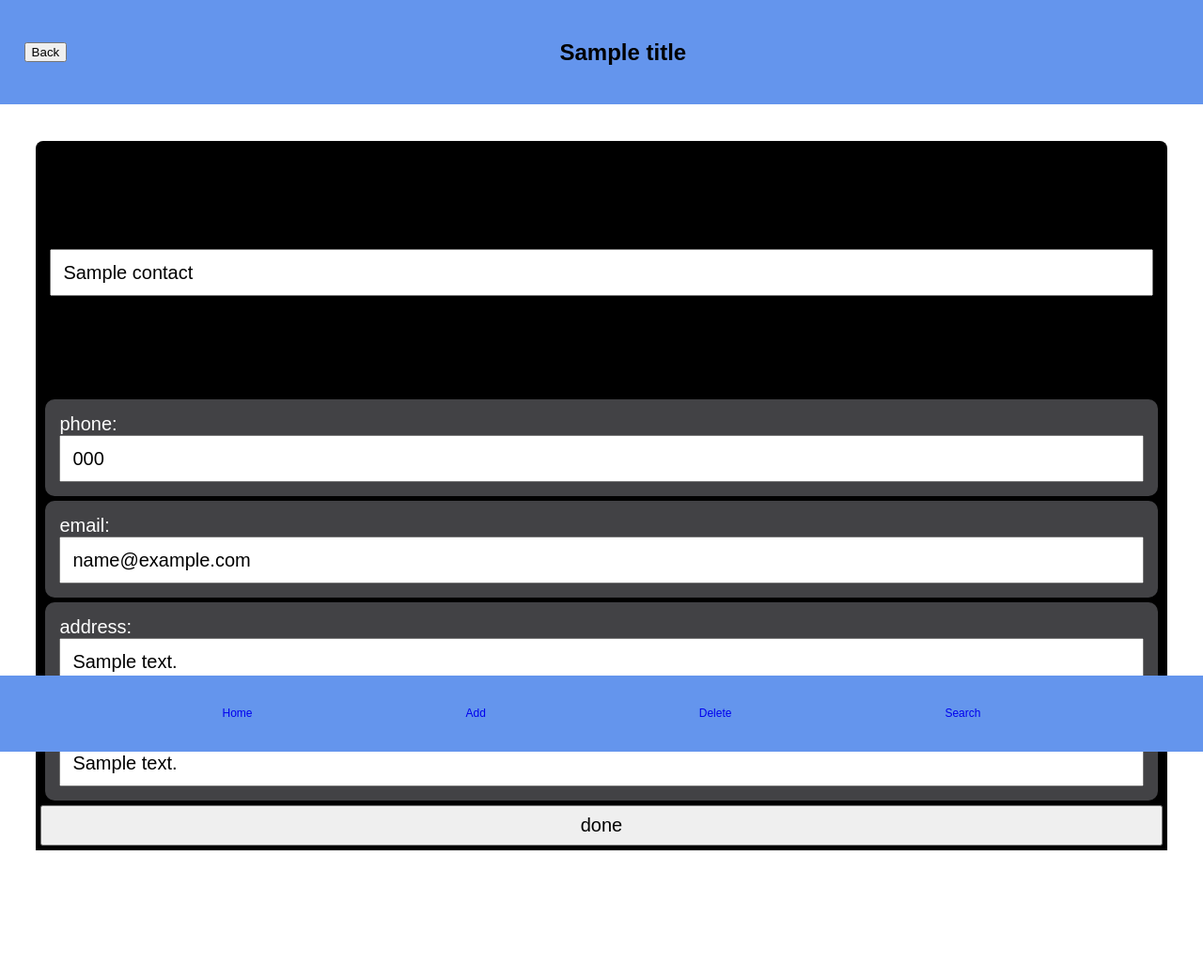
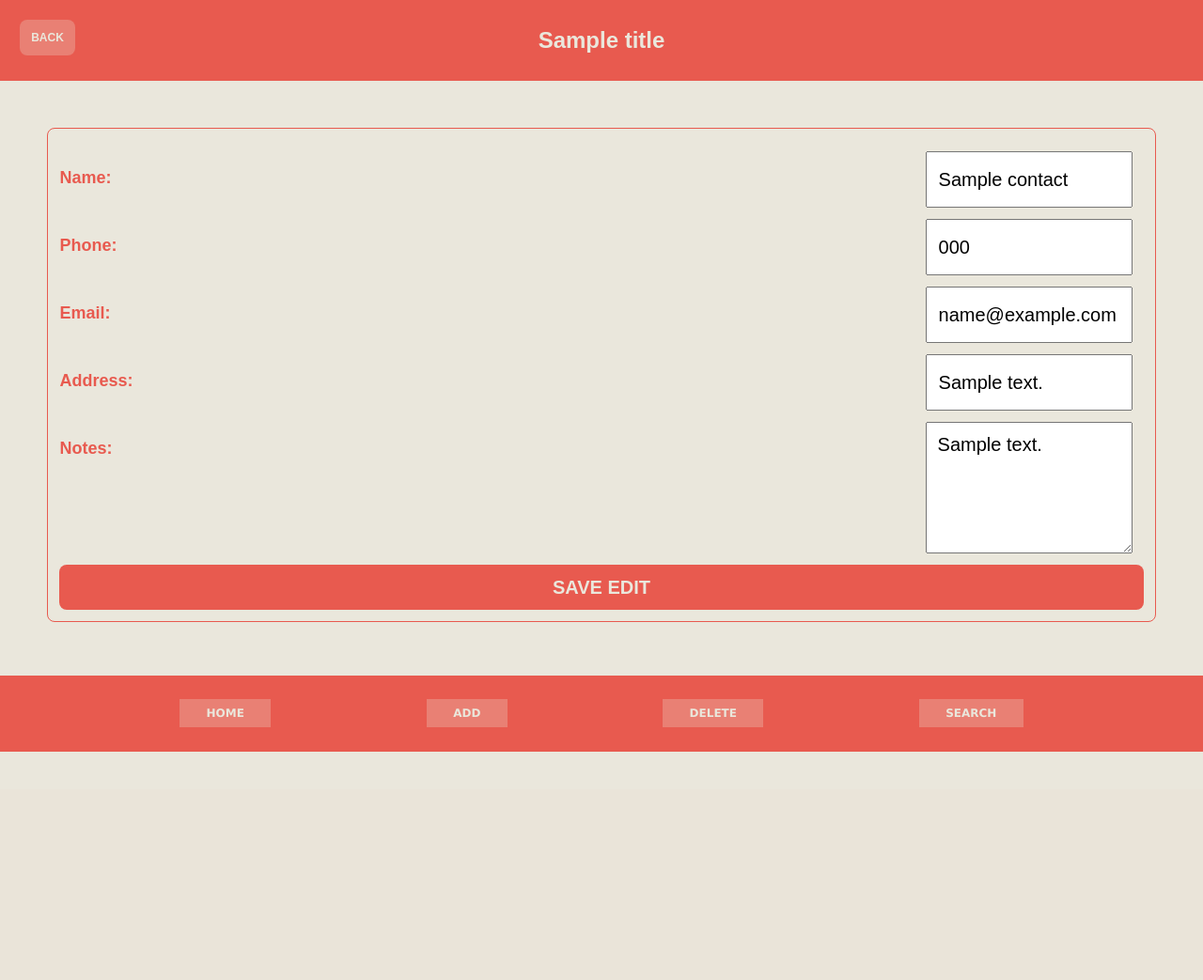
Before and after one commit to software-students-fall2023/2-web-app-exercise-leftovers2, a Flask app: template templates/edit.html in a window 1280 px wide. Shown: the whole page at 94% size. After the commit the page ends 800 px from the top, so only its background shows below. Run offline with Flask 3, Linux system fonts and the light colour scheme; the template is opened without the code that fills it: most values are stand-ins (such as "Sample title", 1, 10 or a date in 2020).

Commit message:
cssssssssss

```diff
--- a/static/css/style.css
+++ b/static/css/style.css
@@ -1,12 +1,25 @@
+:root {
+	--color1: #eae7dc;
+	--color2: #d8c3a5;
+	--color3: #8e8d8a;
+	--color4: #e98074;
+	--color5: #e85a4f;
+
+	--font1: "Inter var";
+	--font2: "Helvetica Neue";
+	--font3: Verdana;
+}
+
 body {
-	font-family: Arial, "Helvetica Neue", Helvetica, sans-serif;
+	font-family: var(--font1), Arial, var(--font2), Helvetica, sans-serif;
+	background-color: var(--color1);
 	font-size: 12px;
 	margin: 0;
 }
 
 main {
 	padding: 3%;
-	margin-bottom: 100px;
+	margin-bottom: 10%;
 }
 
 footer {
@@ -17,19 +30,43 @@ footer {
 }
 
 .footerContainer {
-	background-color: cornflowerblue;
+	background-color: var(--color5);
 	padding: 2%;
 	display: flex;
 	justify-content: space-evenly;
 	align-items: center;
 }
 
+.footerButton {
+	background-color: var(--color4);
+	padding-left: 1%;
+	padding-right: 1%;
+	font-family: var(--font3);
+	text-transform: uppercase;
+	font-weight: bold;
+	color: var(--color1);
+
+	/* display: flex;
+	justify-content: space-evenly;
+	align-items: center; */
+}
+
+.footerButton:hover {
+	background-color: var(--color1);
+	color: var(--color5);
+}
+
 .headerContainer {
 	display: flex;
-	background-color: cornflowerblue;
-	padding: 2%;
+	height: 5em;
+	background-color: var(--color5);
+	padding: 1%;
+	color: var(--color1);
+	/* height: inherit; */
 	/* justify-content: space-evenly; */
-	/* height: 100%; */
+
+	/* align-items: center; */
+	/* justify-content: center; */
 }
 .iv_h1 {
 	display: flex;
@@ -38,9 +75,24 @@ footer {
 	flex-grow: 1;
 }
 .back_btn {
-	display: flex;
-	align-items: center;
-	justify-content: center;
+	position: absolute;
+}
+
+.back_clickable {
+	/* position: absolute; */
+	/* border: 1px solid var(--color1); */
+	background-color: var(--color4);
+	border-radius: 0.5rem;
+	padding: 1em;
+	font-weight: bold;
+	height: fit-content;
+	margin-top: 0.7em;
+	margin-left: 0.7em;
+}
+
+.back_clickable:hover {
+	background-color: var(--color1);
+	color: var(--color5);
 }
 
 .iv_p {
@@ -49,23 +101,20 @@ footer {
 
 /* CSS */
 .button-38 {
-	/* background-color: #FFFFFF; */
-	background-color: #f1f1f1;
-	border: 0;
+	/* background-color: #f1f1f1; */
+	border: 1px dashed var(--color4);
 	border-radius: 0.5rem;
 	box-sizing: border-box;
-	color: #111827;
+	/* color: #111827; */
 	font-family: "Inter var", ui-sans-serif, system-ui, -apple-system, system-ui, "Segoe UI", Roboto, "Helvetica Neue",
 		Arial, "Noto Sans", sans-serif, "Apple Color Emoji", "Segoe UI Emoji", "Segoe UI Symbol", "Noto Color Emoji";
 	font-size: 0.875rem;
 	font-weight: 600;
 	line-height: 1.25rem;
-	/* padding: .75rem 1rem; */
-	padding: 10px;
-	text-align: center;
+	padding: 1%;
+	text-align: left;
 	text-decoration: none #d1d5db solid;
 	text-decoration-thickness: auto;
-	/* box-shadow: 0 1px 3px 0 rgba(0, 0, 0, 0.1), 0 1px 2px 0 rgba(0, 0, 0, 0.06); */
 	cursor: pointer;
 	user-select: none;
 	-webkit-user-select: none;
@@ -86,18 +135,119 @@ footer {
 }
 
 .button-38.list {
-    width: 100%;
+	width: 100%;
 	height: 100%;
-	background: black;
+	background: var(--color1);
 }
 
 .button-38.list:hover {
-	background-color: rgb(30, 30, 30);
+	border: 1px solid var(--color5);
+	background-color: var(--color4);
+}
+
+.button-38.list:hover p {
+	color: var(--color1);
+}
+
+.button-38.list:hover .trashcan-svg {
+	filter: invert(97%) sepia(4%) saturate(785%) hue-rotate(341deg) brightness(102%) contrast(83%);
+	width: 3em;
+	height: auto;
+}
+
+.button-38.list .trashcan-svg {
+	filter: invert(56%) sepia(69%) saturate(4163%) hue-rotate(331deg) brightness(96%) contrast(90%);
+	width: 3em;
+	height: auto;
 }
 
 .button-38.list:focus {
 	outline: 2px solid transparent;
 	outline-offset: 2px;
+}
+
+.content {
+	&.name {
+		font-size: 1.5em;
+	}
+}
+
+.contact-base {
+	display: flex;
+	/* justify-content: space-evenly; */
+	/* align-items: center;	 */
+}
+
+.contact-base .contact-svg {
+	display: flex;
+	max-width: 50%;
+	margin-left: auto;
+}
+
+.contact-base .delete-svg {
+	display: flex;
+	max-width: 50%;
+	margin-left: auto;
+	padding-right: 1em;
+}
+
+.trashcan-svg {
+	width: 3em;
+	height: auto;
+}
+
+.arrow-svg {
+	filter: invert(97%) sepia(4%) saturate(785%) hue-rotate(341deg) brightness(102%) contrast(83%);
+	width: 3em;
+	height: auto;
+}
+
+.contact_form {
+	border: 1px solid var(--color5);
+	border-radius: 0.5rem;
+	margin: 1%;
+	padding: 1em;
+}
+
+.contact_form p {
+	color: var(--color5);
+	font-size: 1.5em;
+	font-weight: bold;
+}
+
+.form-row {
+	display: flex;
+	margin-top: 1em;
+	margin-bottom: 1em;
+	column-gap: 1em;
+	/* justify-content: space-between; */
+	/* align-items: center; */
+}
+
+.form-row input {
+	width: 11em;
+	height: 3em;
+	margin-left: auto;
+}
+
+.form-row textarea {
+	width: 11em;
+	height: 7em;
+	margin-left: auto;
+}
+
+.form-btn input {
+	border: 1px solid transparent;
+	background-color: var(--color5);
+	border-radius: 0.5rem;
+	font-weight: bold;
+	color: var(--color1);
+}
+
+.form-btn input:hover {
+	border: 1px solid var(--color5);
+	background-color: var(--color4);
+	color: var(--color1);
 }
 
 .button-38.list:focus-visible {
@@ -106,6 +256,7 @@ footer {
 
 a {
 	text-decoration: none;
+	color: inherit;
 	display: inline-block;
 	padding: 8px 16px;
 }
@@ -130,82 +281,86 @@ hr {
 }
 
 .info {
-	background: black;
-	/* Height and width fallback for older browsers. */
-
-	/* Set the height to match that of the viewport. */
-	/* height: 100vh; */
-
-	/* Set the width to match that of the viewport. */
-	/* width: 100vw; */
-
-	/* Remove any browser-default margins. */
-	margin: 0;
-
-	padding: 5px;
-	width: initial;
-	height: 100%;
-	/* overflow:none; */
-	border-radius: 8px 8px 0 0;
+	border: 1px solid var(--color5);
+	/* height: 100%; */
+	border-radius: 3%;
 }
 
 .content {
-	/* background-color: #424245; */
-	color: #fff;
-	width: initial;
-	/* height: 100px; */
+	color: var(--color5);
+
+	height: fit-content;
 	border-radius: 10px;
 	padding: 5px;
 	margin: 5px;
-
-	/* display: flex; */
-	/* align-items: center; */
-	/* justify-content: center; */
 }
 
-div.name {
-	background: #000;
-	height: 250px;
+.contact .content {
+	display: flex;
+}
+
+.contact .data {
+	margin-left: auto;
+	border: 1px solid var(--color5);
+	font-size: 1.5em;
+	font-weight: normal;
+	height: 3em;
+	width: 12em;
+	display: flex;
+	padding-left: 0.5em;
+	padding-right: 0.5em;
+	justify-content: center;
+	align-items: center;
+	overflow: scroll;
+}
+
+.contact .notes {
+	margin-left: auto;
+	border: 1px solid var(--color5);
+	font-size: 1.5em;
+	font-weight: normal;
+	height: 10em;
+	width: 12em;
+	padding-left: 0.5em;
+	padding-right: 0.5em;
+	padding-top: 0.5em;
+	display: flex;
+	overflow: scroll;
+	/* justify-content: center; */
+	/* align-items: center; */
+}
+
+.content p {
+	color: var(--color5);
+	font-weight: bold;
+	padding: 5px;
+	margin: 5px;
+}
+
+.content .name {
 	display: flex;
 	justify-content: center;
 	align-items: center;
-	font-size: 30px;
+	font-size: 2em;
 }
 
-div.phone {
-	background: #424245;
-	font-size: 20px;
-	height: 5%;
-	padding: 15px;
-	display: block;
+.info .title {
+	font-size: 1.5em;
+	font-weight: normal;
 }
 
-div.email {
-	background: #424245;
-	font-size: 20px;
-	height: 5%;
-	padding: 15px;
-	display: block;
+.button-edit {
+	position: absolute;
+	margin-top: 0.4em;
+	background-color: var(--color5);
+	border-radius: 0.5rem;
+	border: 1px solid transparent;
+	color: var(--color1);
+	font-weight: bold;
 }
 
-div.address {
-	background: #424245;
-	font-size: 20px;
-	height: 20%;
-
-	padding: 15px;
-	display: block;
-	overflow: scroll;
-}
-
-div.notes {
-	background: #424245;
-	font-size: 20px;
-	height: auto;
-	justify-content: left;
-	align-items: start;
-	padding: 15px;
-	display: block;
+.button-edit:hover {
+	background-color: var(--color4);
 }
 
 input,
--- a/templates/edit.html
+++ b/templates/edit.html
@@ -1,62 +1,49 @@
 {% extends 'index.html' %} {% block container %}
 <!-- =====================BODY (NAME, PHONE, ...)===================== -->
 
-<div class="info">
-  <form method="POST" action="{{url_for('get_edits')}}">
-    <div class="content name">
-      <!-- {% macro contactBase(id) -%} -->
+<div class="contact_form">
+	<form
+		method="POST"
+		action="{{url_for('get_edits')}}">
+    <div class="form-row">
+      <p>Name:</p>
+          <input type="text" id="fname" name="newName" value="{{contact.name}}" placeholder="First Last" />
+      </br>
+      </div>
+      <div class="form-row">
+      <p>Phone:</p>
+      <input type="text" id="fphone" name="newPhone" value="{{contact.phone}}" placeholder="000-000-0000" />
+      </br>
+      </div>
+      <div class="form-row">
+      <p>Email:</p>
+      <input type="text" id="femail" name="newEmail" value="{{contact.email}}" placeholder="xxxxxx@email.com" />
+      </br>
+      </div>
+      <div class="form-row">
+      <p>Address:</p>
+      <input type="text" id="faddress" name="newAddress" value="{{contact.address}}" placeholder="Address" />
+      </br>
+      </div>
+      <div class="form-row">
+      <p>Notes:</p>
+      <textarea id="fnotes" name="newNotes" placeholder="">{{contact.notes}}</textarea>
+      <br />
+      </div>
 
-      <!-- <input type="hidden" id="_id" name="_id" value="{{id}}" /> -->
-      <input type="text" name="newName" value="{{contact.name}}" />
+		{% macro contactBase(id) -%}
+		<input
+			type="hidden"
+			name="_id"
+			value="{{id}}" />
 
-      <!-- {% endmacro %} {{ contactBase(contact._id['$oid']) }} -->
+    <div class="form-btn">
+      <input type="submit"
+			id="_id"
+			name="_id" value="SAVE EDIT" />
     </div>
-
-    <div class="content phone">
-      <div>phone:</div>
-      <!-- <div pattern="[0-9]{3}-[0-9]{2}-[0-9]{3}">{{contact.phone}}</div> -->
-
-      <!-- {% macro contactBase(id) -%} -->
-
-      <!-- <input type="hidden" id="_id" name="_id" value="{{id}}" /> -->
-      <input type="text" name="newPhone" value="{{contact.phone}}" />
-
-      <!-- {% endmacro %} {{ contactBase(contact._id['$oid']) }} -->
-    </div>
-
-    <div class="content email">
-      <div>email:</div>
-      <!-- {% macro contactBase(id) -%} -->
-
-      <!-- <input type="hidden" id="_id" name="_id" value="{{id}}" /> -->
-      <input type="text" name="newEmail" value="{{contact.email}}" />
-
-      <!-- {% endmacro %} {{ contactBase(contact._id['$oid']) }} -->
-    </div>
-
-    <div class="content address">
-      <div>address:</div>
-      <!-- {% macro contactBase(id) -%} -->
-
-      <!-- <input type="hidden" id="_id" name="_id" value="{{id}}" /> -->
-      <input type="text" name="newAddress" value="{{contact.address}}" />
-
-      <!-- {% endmacro %} {{ contactBase(contact._id['$oid']) }} -->
-    </div>
-    <div class="content notes">
-      <div>notes:</div>
-      <!-- {% macro contactBase(id) -%} -->
-
-      <!-- <input type="hidden" id="_id" name="_id" value="{{id}}" /> -->
-      <input type="text" name="newNotes" value="{{contact.notes}}" />
-
-      <!-- {% endmacro %} {{ contactBase(contact._id['$oid']) }} -->
-    </div>
-    {% macro contactBase(id) -%}
-    <input type="hidden" name="_id" value="{{id}}" />
-    <input type="submit" id="_id" name="_id" value="done" />
-    {% endmacro %} {{ contactBase(contact._id['$oid']) }}
-  </form>
+		{% endmacro %} {{ contactBase(contact._id['$oid']) }}
+	</form>
 </div>
 
 {% endblock %}
--- a/templates/index.html
+++ b/templates/index.html
@@ -11,7 +11,11 @@
 		<header class="headerContainer">
 			{% if title != 'All Contacts' %}
 			<div class="back_btn">
-				<button onclick="goBack()">Back</button>
+				<div
+					class="back_clickable"
+					onclick="goBack()">
+					BACK
+				</div>
 				<script>
 					function goBack() {
 						window.history.back();
@@ -27,16 +31,16 @@
 
 		<footer>
 			<div class="footerContainer">
-				<div>
+				<div class="footerButton">
 					<a href="{{ url_for('list_view')}}"> Home </a>
 				</div>
-				<div>
+				<div class="footerButton">
 					<a href="{{ url_for('add_view')}}"> Add </a>
 				</div>
-				<div>
+				<div class="footerButton">
 					<a href="{{ url_for('delete_view')}}"> Delete </a>
 				</div>
-				<div>
+				<div class="footerButton">
 					<a href="{{ url_for('search_view')}}"> Search </a>
 				</div>
 			</div>
```
Also changed, not shown: templates/add.html (+17 -3 lines), templates/delete.html (+13 -10 lines), templates/individual_view.html (+28 -22 lines), templates/list_view.html (+23 -8 lines), templates/search.html (+10 -0 lines), static/images/arrow.svg (added), static/images/trashcan.svg (added).
